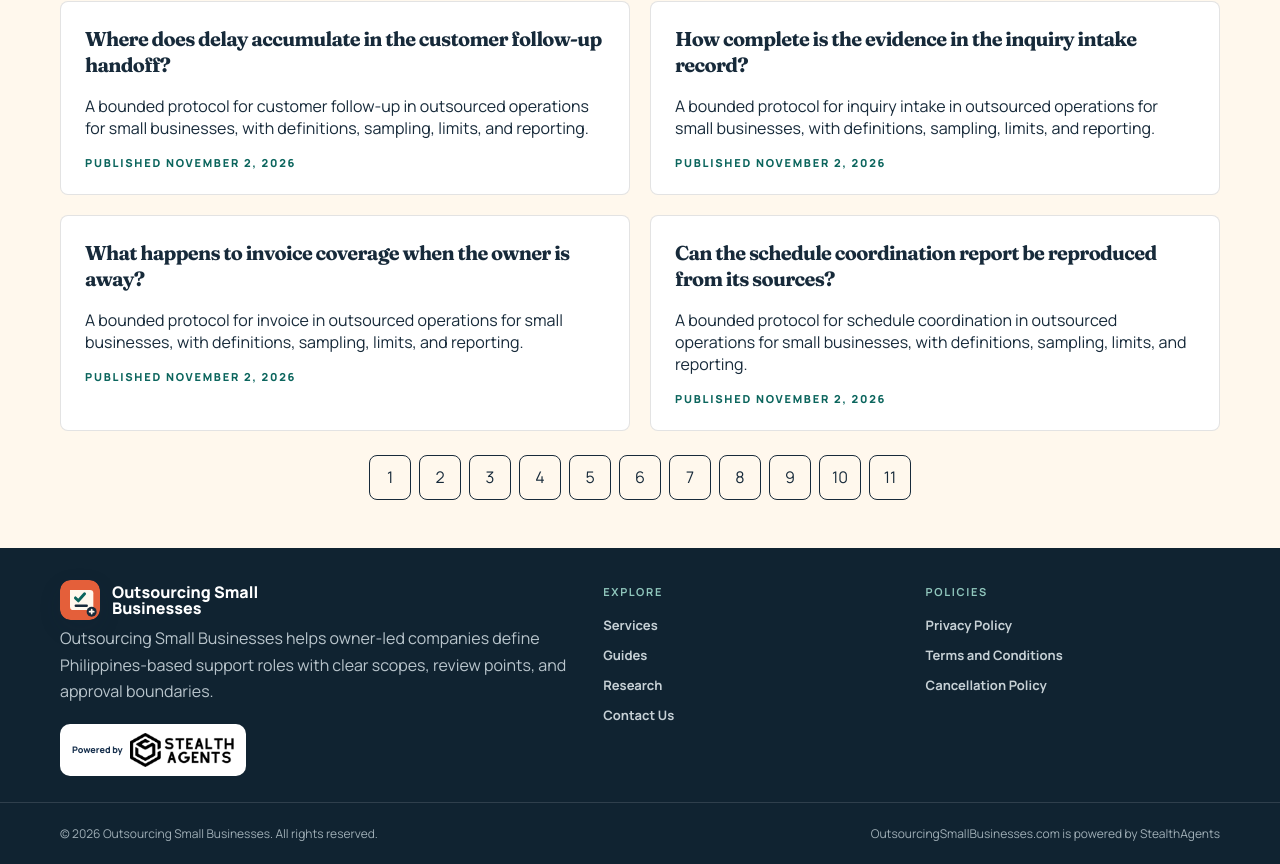
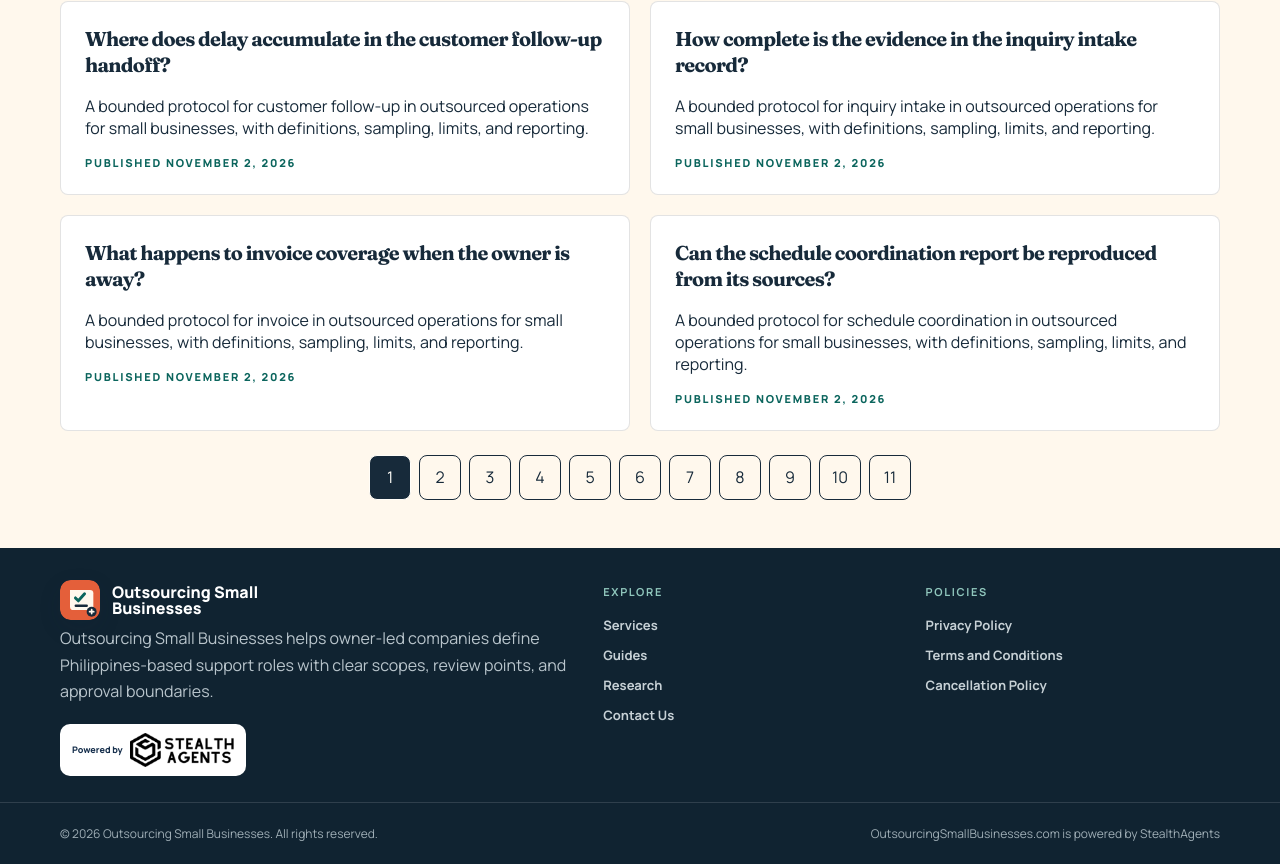
Before and after one commit to coolifystealthagents/outsourcingsmallbusinesses, a Next.js app: page /research in a window 1280 px wide. Shown: the part 2551-3415 px from the top of the page. Built offline with nearby package versions, Linux system fonts and the light colour scheme.

Commit message:
Use site colors for active research page

```diff
--- a/app/globals.css
+++ b/app/globals.css
@@ -392,4 +392,4 @@ main[id],section[id],article[id],h1[id],h2[id],h3[id]{scroll-margin-top:104px}
 .research-directory .fleet-card { padding: 22px; border-radius: 8px; }
 .research-directory .fleet-card > :last-child { margin-bottom: 0; }
 .research-directory .pagination { flex-wrap: wrap; margin-top: 24px; }
-.research-directory .pagination a[aria-current="page"] { background: var(--text); color: var(--surface); }
+.research-directory .pagination a[aria-current="page"] { background: var(--ink); color: var(--white); }
```
